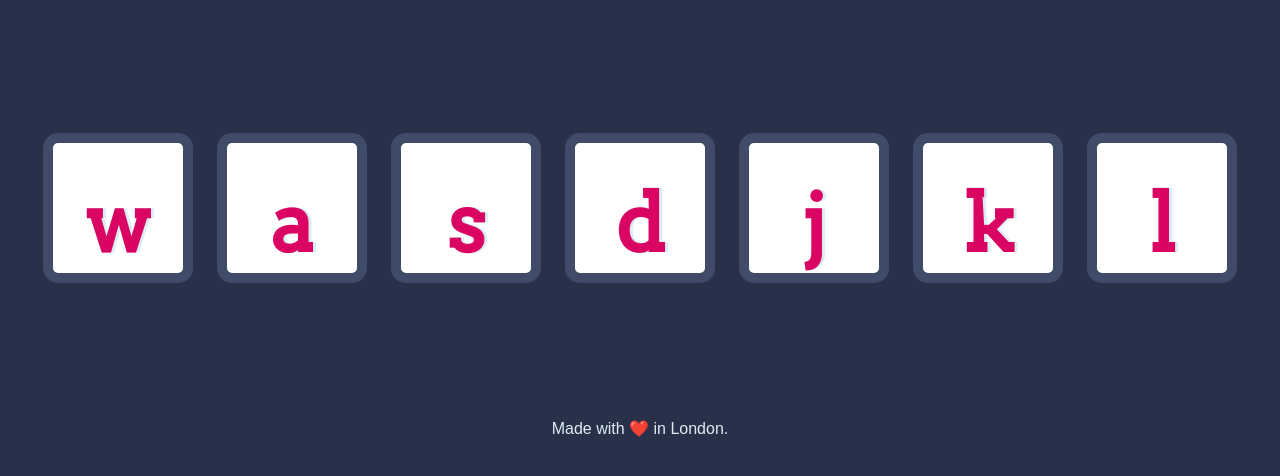
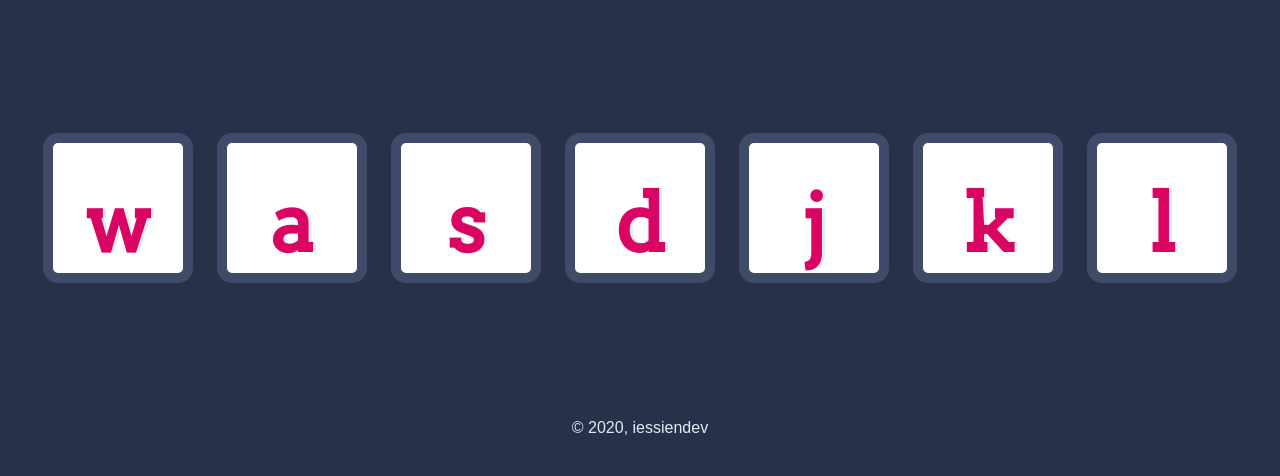
Before and after one commit to idongCodes/drumkit, a plain HTML site: page index.html in a window 1280 px wide. Shown: the part 156-632 px from the top of the page. Drawn offline with Linux system fonts and the light colour scheme.

Commit message:
Changed footer. Added javascript to update year in footer.

```diff
--- a/index.html
+++ b/index.html
@@ -21,10 +21,10 @@
     <button class="l drum">l</button>
   </div>
 
+  <footer>
+    <p>&copy; <span id="crdate"></span>, <a href="https://twitter.com/iessiendev" target="_blank" class="twitter">iessiendev</a></p>
+  </footer>
 
-  <footer>
-    Made with ❤️ in London.
-  </footer>
   <script src="index.js"></script>
 </body>
 
--- a/index.js
+++ b/index.js
@@ -5,3 +5,6 @@ for (let b = 0; b < btn.length; b++) {
         alert('I got clicked !!');
     });
 }
+
+let updateDate = new Date().getFullYear();
+document.querySelector('#crdate').append(updateDate);
--- a/styles.css
+++ b/styles.css
@@ -14,6 +14,16 @@ h1 {
 footer {
   color: #DBEDF3;
   font-family: sans-serif;
+}
+
+footer a.twitter {
+  color: #DBEDF3;
+  text-decoration: none;
+  padding-bottom: 3px;
+}
+
+footer a.twitter:hover {
+  border-bottom:1px dashed white;
 }
 
 .w {
```
